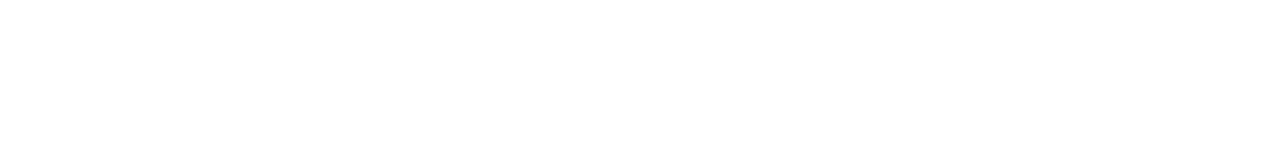
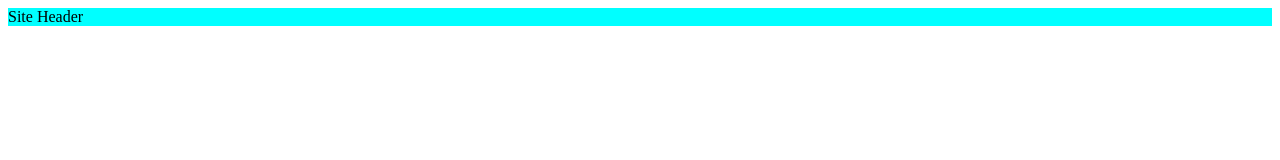
Before and after one commit to Tanisha29Dey/first-repo, a plain HTML site: page index.html in a window 1280 px wide. Drawn offline with Linux system fonts and the light colour scheme.

Commit message:
Header change 01

```diff
--- a/index.html
+++ b/index.html
@@ -4,8 +4,9 @@
     <meta charset="UTF-8">
     <meta name="viewport" content="width=device-width, initial-scale=1.0">
     <title>Document</title>
+    <link rel="stylesheet" href="style.css">
 </head>
 <body>
-
+    <header>Site Header</header>
 </body>
 </html>
--- a/style.css
+++ b/style.css
@@ -0,0 +1,3 @@
+header {
+    background-color: aqua;
+}
```
